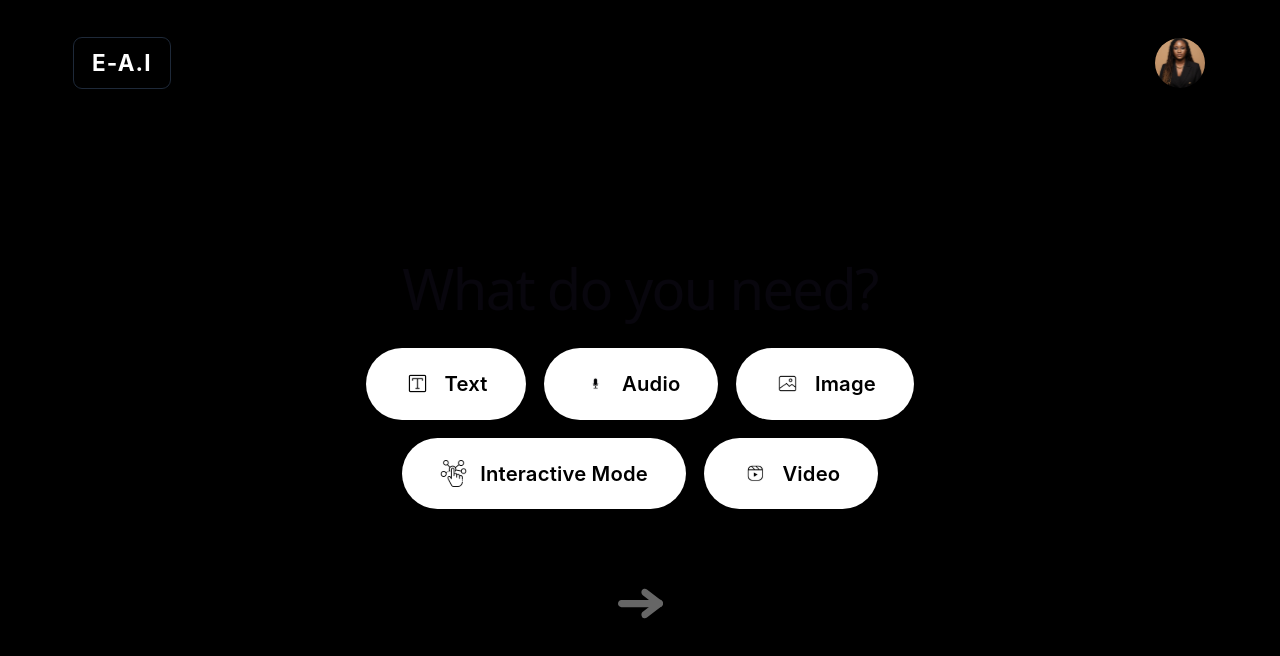
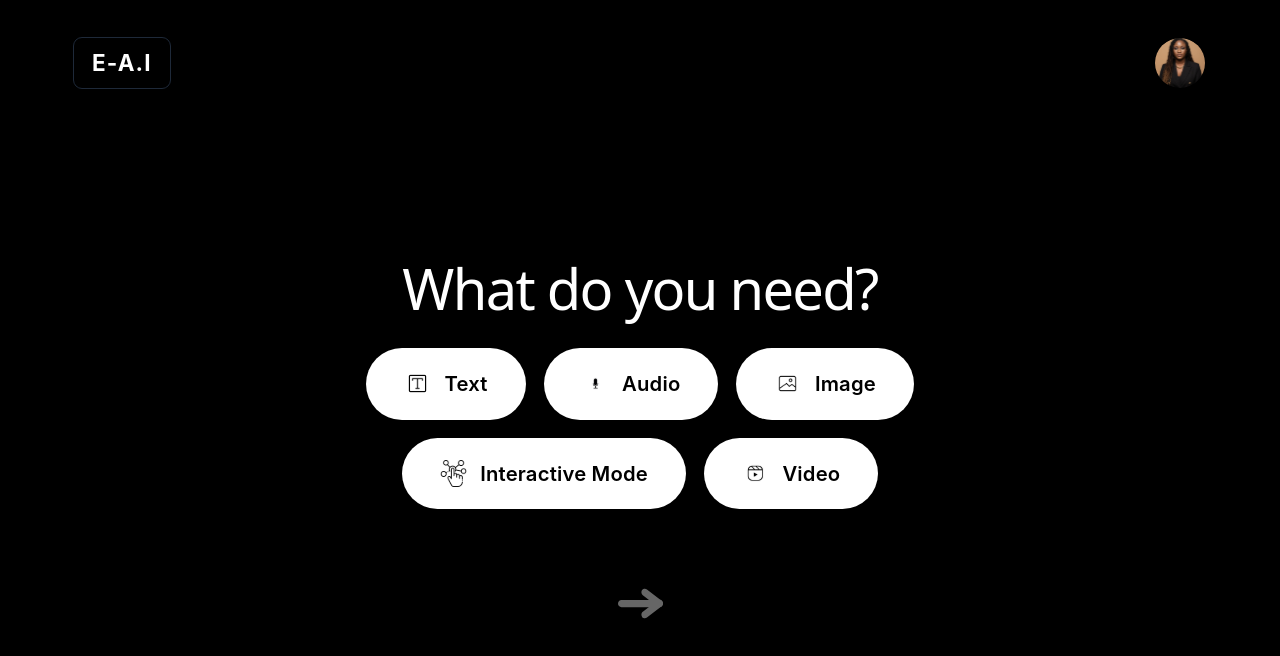
Before and after one commit to Phawaaaz/Etech, a React (Vite) app: page /dashboard in a window 1280 px wide. Shown: the top 656 px of the page. Built offline with nearby package versions, Linux system fonts and the light colour scheme.

Commit message:
Modified Dashboard: Adjusted h1 element formatting for improved readability

```diff
--- a/src/pages/Dashboard.jsx
+++ b/src/pages/Dashboard.jsx
@@ -10,7 +10,10 @@ export default function Dashboard() {
 
   return (
     <div className="flex flex-col items-center w-full">
-      <h1 className="text-4xl md:text-5xl font-bold mb-12 tracking-tight text-center text-white">
+      <h1
+        className="text-4xl md:text-5xl font-bold mb-12 tracking-tight text-center text-white"
+        style={{ color: "white" }}
+      >
         What do you need?
       </h1>
 
```
